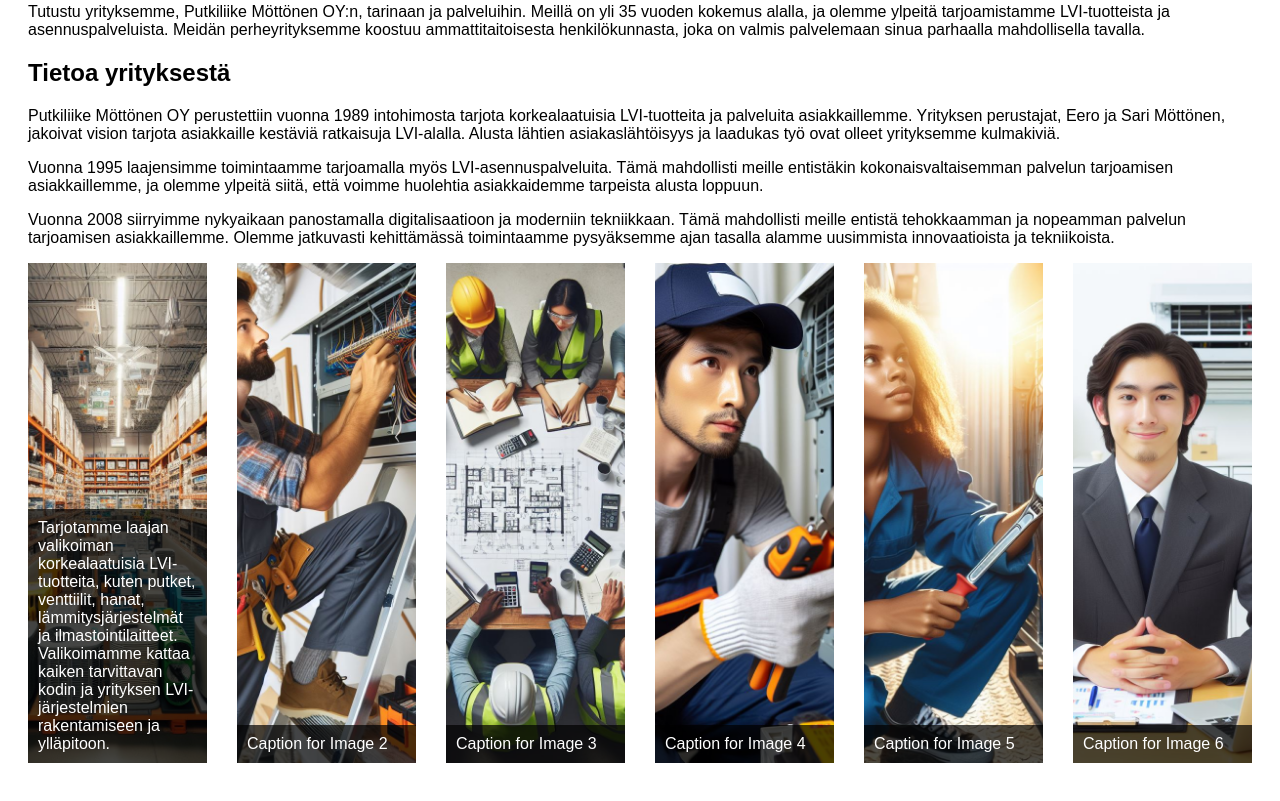
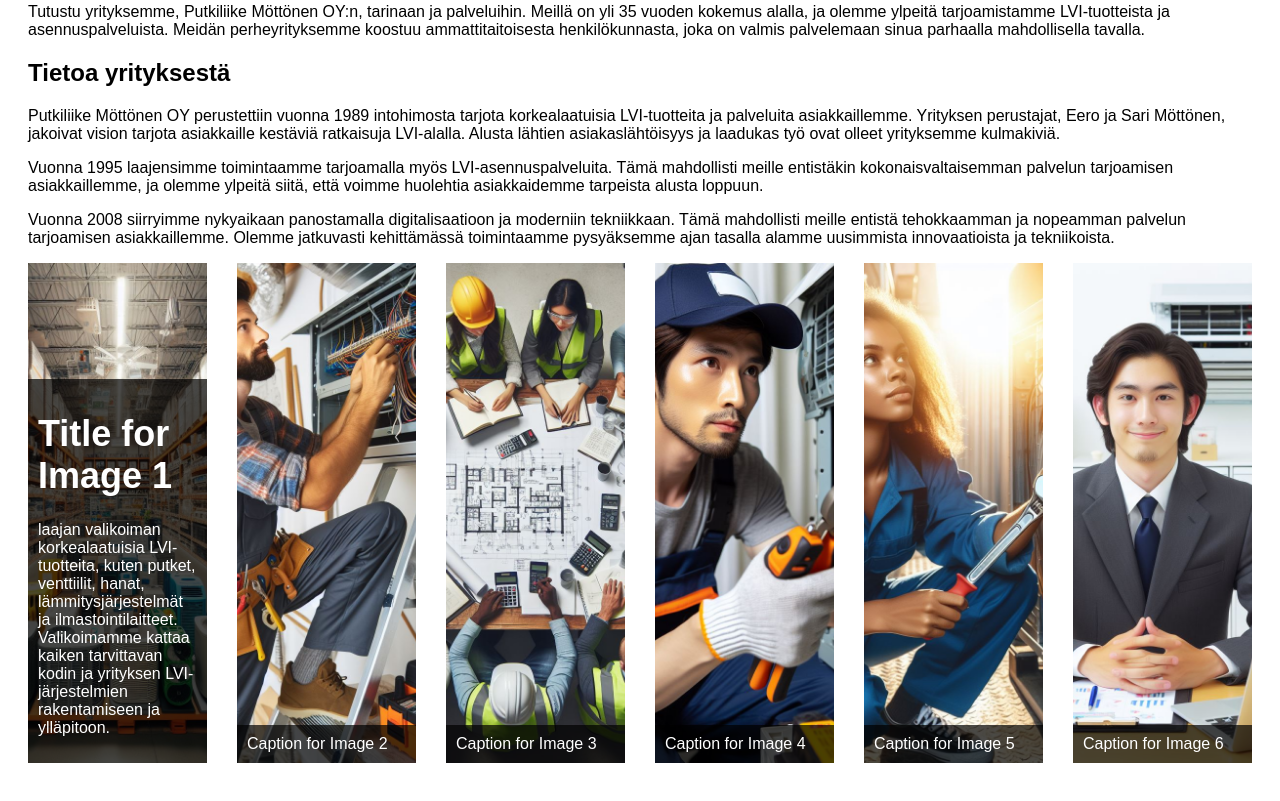
Before and after one commit to Dat1s/petrin-ytt-, a plain HTML site: page petrin-ytt-/möttinen/index.html in a window 1280 px wide. Shown: the part 743-1544 px from the top of the page. Drawn offline with nearby package versions, Linux system fonts and the light colour scheme; files whose address does not match are found by name.

Commit message:
Update index.html

```diff
--- a/petrin-ytt-/möttinen/index.html
+++ b/petrin-ytt-/möttinen/index.html
@@ -34,8 +34,9 @@
     <div class="gallery">
         <div class="row">
             <div class="image">
+                <div class="title"></div>
                 <img src="img\myynti.jpg" alt="Image 1">
-                <div class="caption">Tarjotamme laajan valikoiman korkealaatuisia LVI-tuotteita, kuten putket, venttiilit, hanat, lämmitysjärjestelmät ja ilmastointilaitteet. Valikoimamme kattaa kaiken tarvittavan kodin ja yrityksen LVI-järjestelmien rakentamiseen ja ylläpitoon.</div>
+                <div class="caption"><h1>Title for Image 1</h1><p>laajan valikoiman korkealaatuisia LVI-tuotteita, kuten putket, venttiilit, hanat, lämmitysjärjestelmät ja ilmastointilaitteet. Valikoimamme kattaa kaiken tarvittavan kodin ja yrityksen LVI-järjestelmien rakentamiseen ja ylläpitoon.</p></div>
             </div>
             <div class="image">
                 <img src="img/asennus.jpg" alt="Image 2">
```
